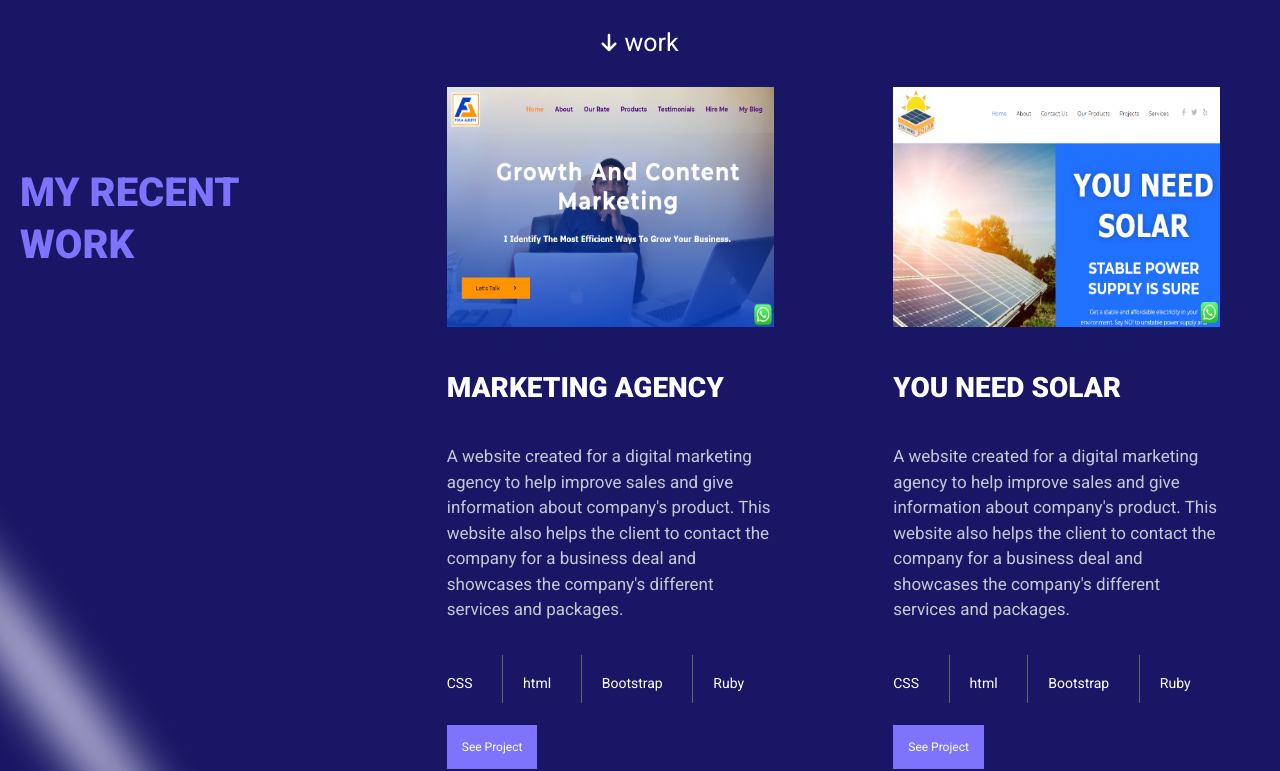
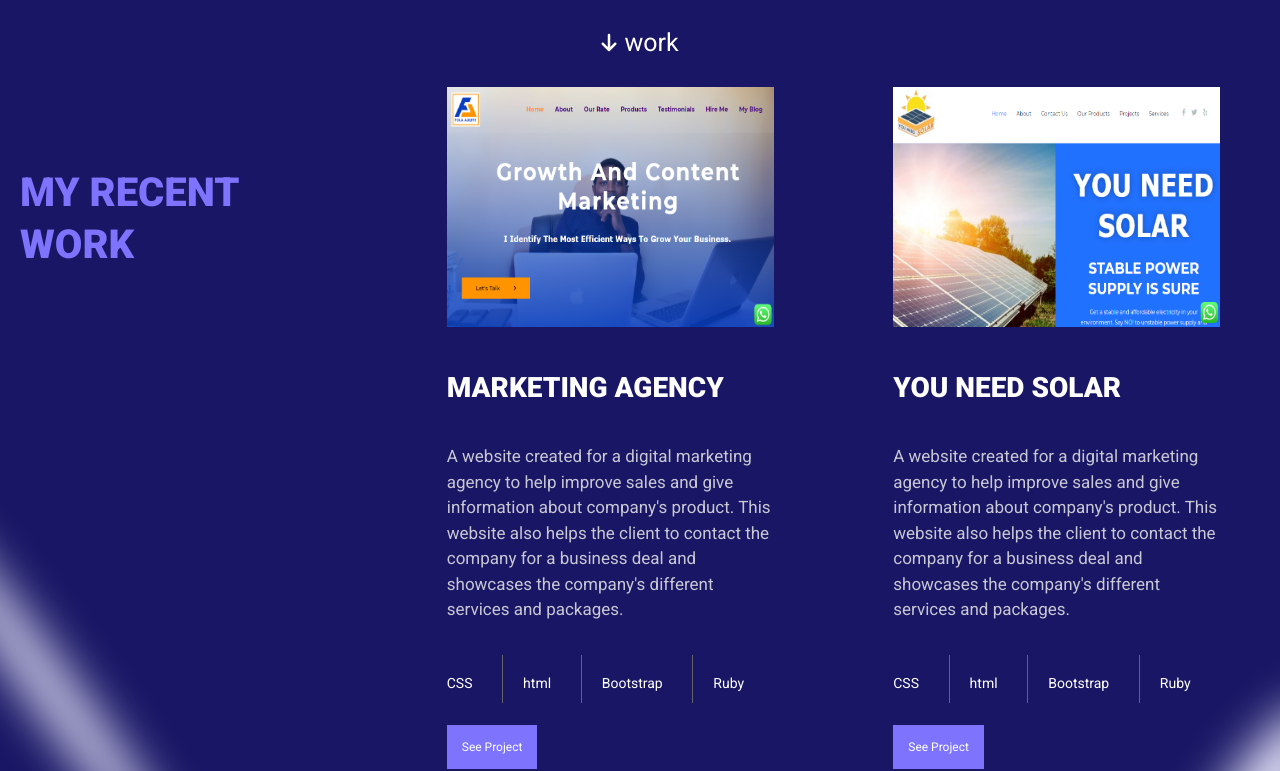
Before and after one commit to audukehinde/portfolio, a plain HTML site: page index.html in a window 1280 px wide. Shown: the part 719-1490 px from the top of the page. Drawn offline with Linux system fonts and the light colour scheme.

```diff
--- a/style.css
+++ b/style.css
@@ -135,9 +135,9 @@
 .recent-work {
   display: flex;
   flex-wrap: wrap;
-  background-image: url(img/ellipse20.svg);
-  background-repeat: no-repeat;
-  background-position: 0 22em;
+  background-image: url(img/ellipse20.svg), url(img/ellipse21.svg);
+  background-repeat: no-repeat, no-repeat;
+  background-position: 0 22em, right;
 }
 
 .recent-work h1 {
```
Also changed, not shown: 1 other file.
